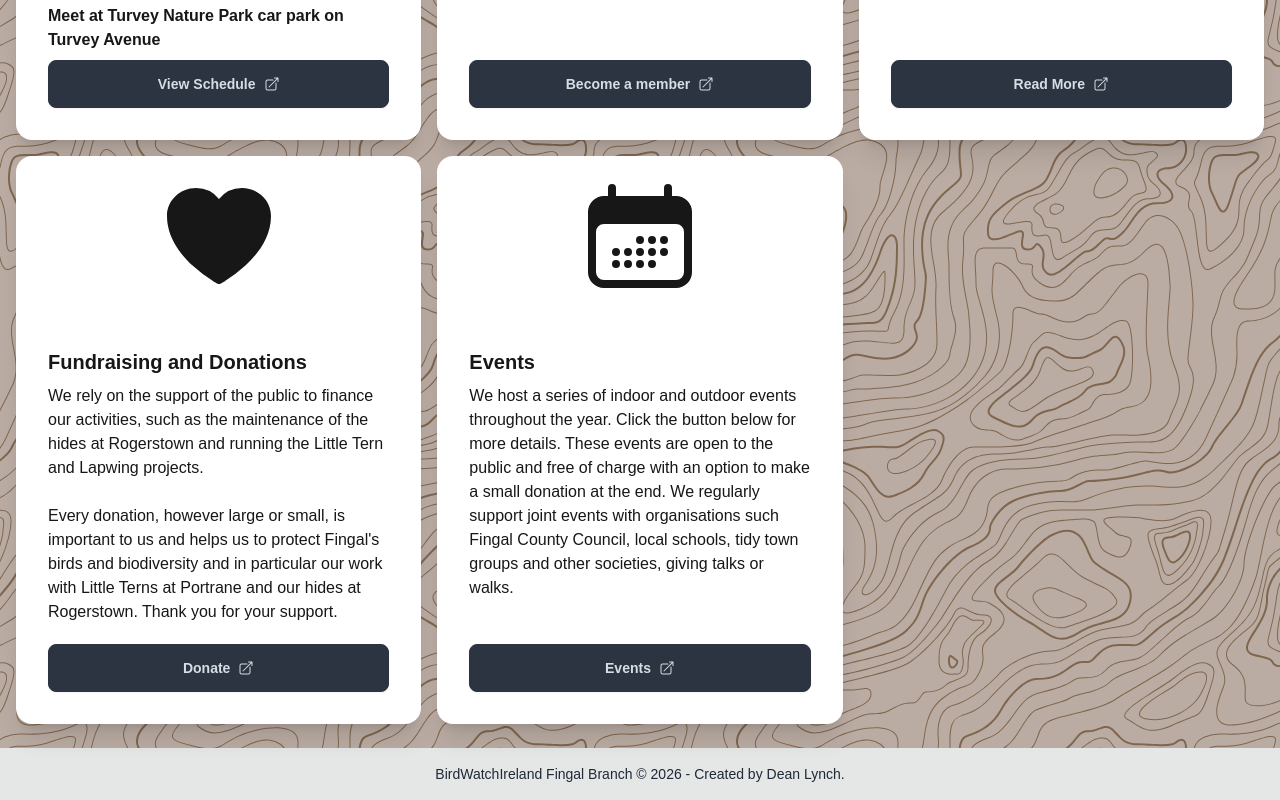
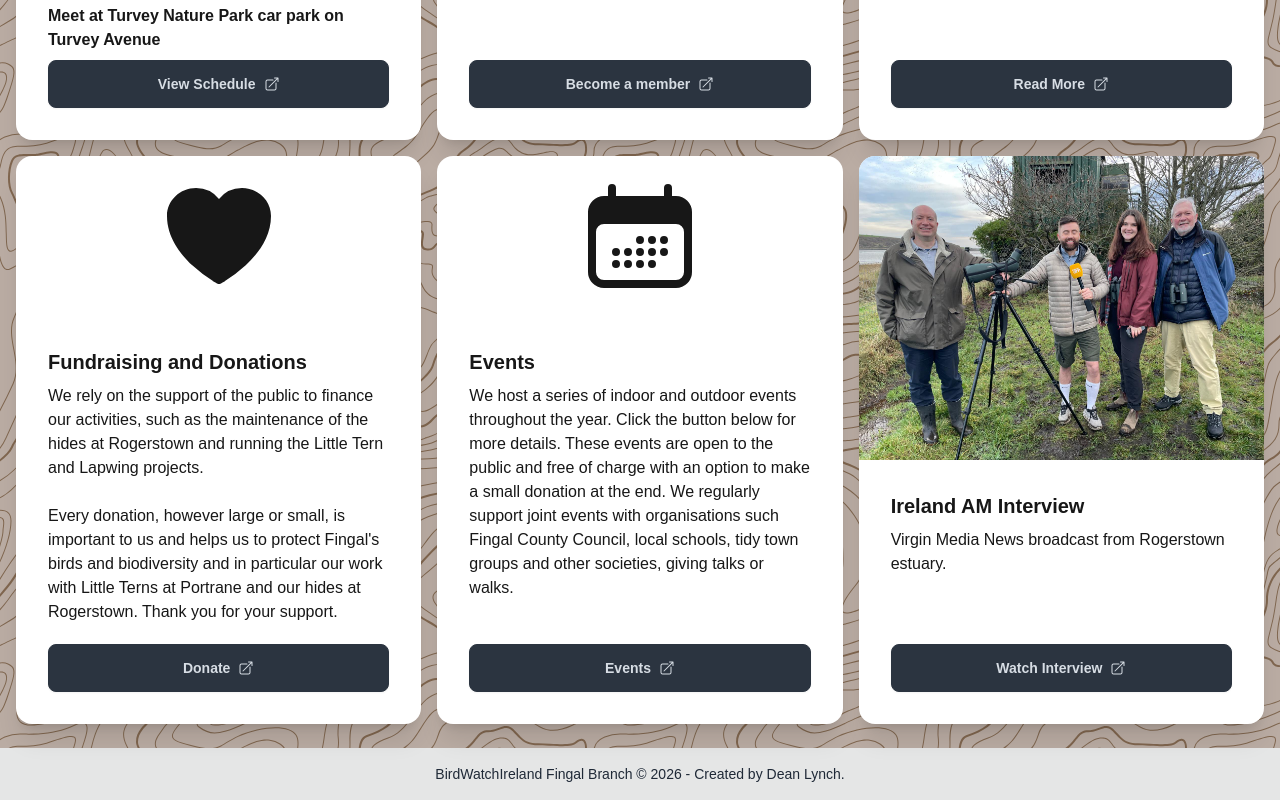
Before and after one commit to lynchdean/birdwatch-fingal, a Next.js app: page / in a window 1280 px wide. Shown: the part 1498-2298 px from the top of the page. Built offline with nearby package versions, Linux system fonts and the light colour scheme.

Commit message:
Add interview piece to homepage

```diff
--- a/src/app/page.tsx
+++ b/src/app/page.tsx
@@ -202,6 +202,28 @@ export default function Home() {
                         </div>
                     </div>
                 </div>
+
+                {/* Ireland AM Interview */}
+                <div className="card bg-base-100 shadow-xl">
+                    <figure>
+                        <img src="images/iam-interview.jpeg"
+                             alt="Ireland AM Interview"
+                        />
+                    </figure>
+                    <div className="card-body">
+                        <h2 className="card-title">Ireland AM Interview</h2>
+                        <p className="">
+                            Virgin Media News broadcast from Rogerstown estuary.
+                        </p>
+                        <div className="card-actions justify-center">
+                            <a href="https://youtu.be/1cFYitcmqVs"
+                               target="_blank"
+                               className="btn btn-neutral w-full">Watch Interview
+                                <ArrowTopRightOnSquareIcon className="size-4"/>
+                            </a>
+                        </div>
+                    </div>
+                </div>
             </div>
 
         </div>
```
Also changed, not shown: public/images/iam-interview.jpeg (added).
